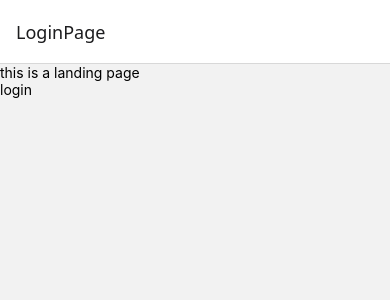
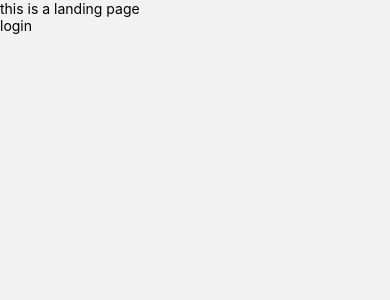
Before and after one commit to J-AGGERHOLM/react-native-eksamen, a React Native app: screen / in a window 390 px wide. Shown: the top 300 px of the page. Built offline with nearby package versions, Linux system fonts and the light colour scheme.

Commit message:
removed navigation header

```diff
--- a/src/navigation/AppNavigator.js
+++ b/src/navigation/AppNavigator.js
@@ -9,7 +9,7 @@ const Stack = createNativeStackNavigator();
 
 export function AppNavigator() {
   return (
-    <Stack.Navigator initialRouteName="LoginPage" screenOptions={{ headerShown: true }}>
+    <Stack.Navigator initialRouteName="LoginPage" screenOptions={{ headerShown: false }}>
       <Stack.Screen name="LoginPage" component={LoginPage} />
       <Stack.Screen name="HomePage" component={HomeScreen}></Stack.Screen>
       <Stack.Screen name="HistoryPage" component={HistoryScreen}></Stack.Screen>
```
Also changed, not shown: 1 other file (tests, documents, lock files or other folders).
